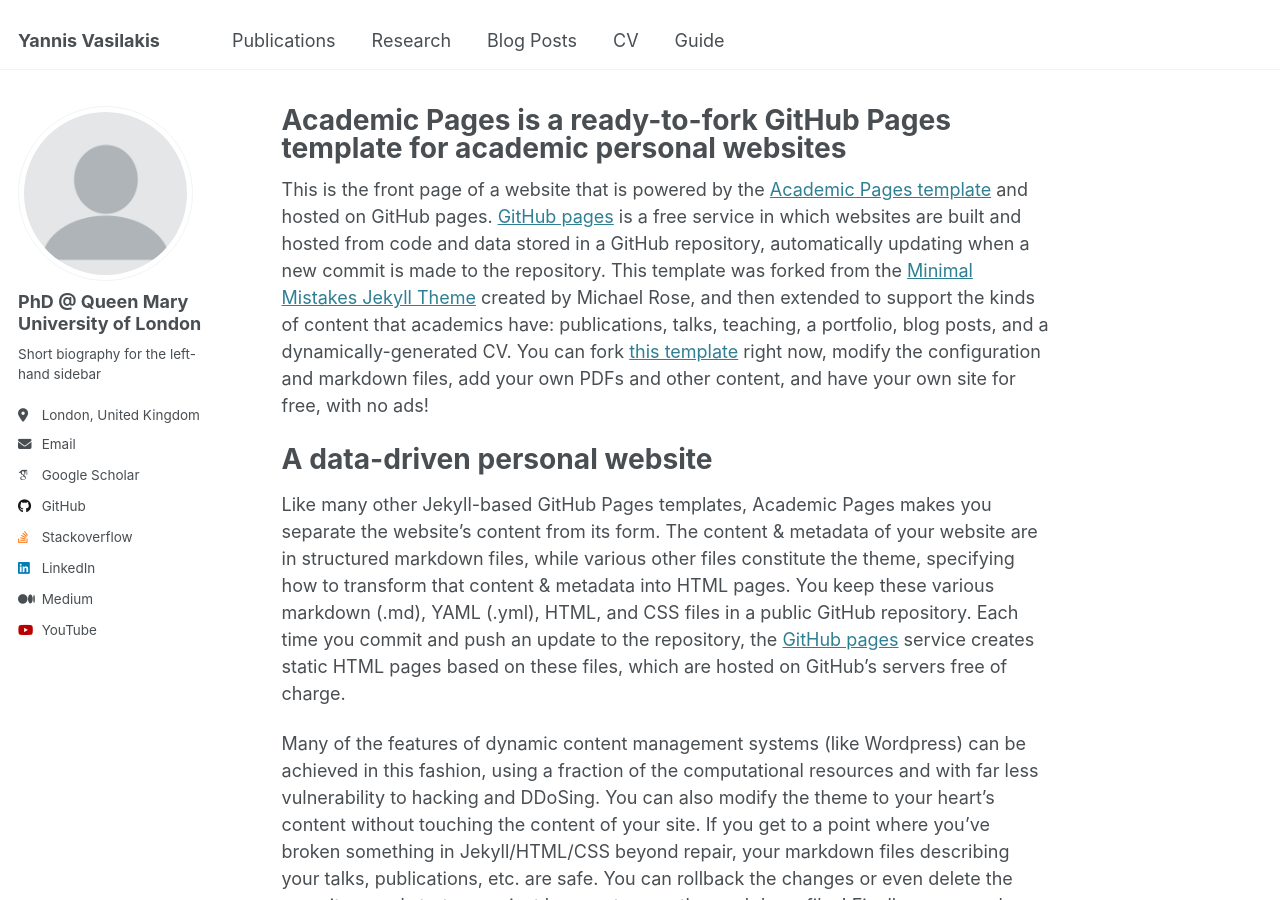
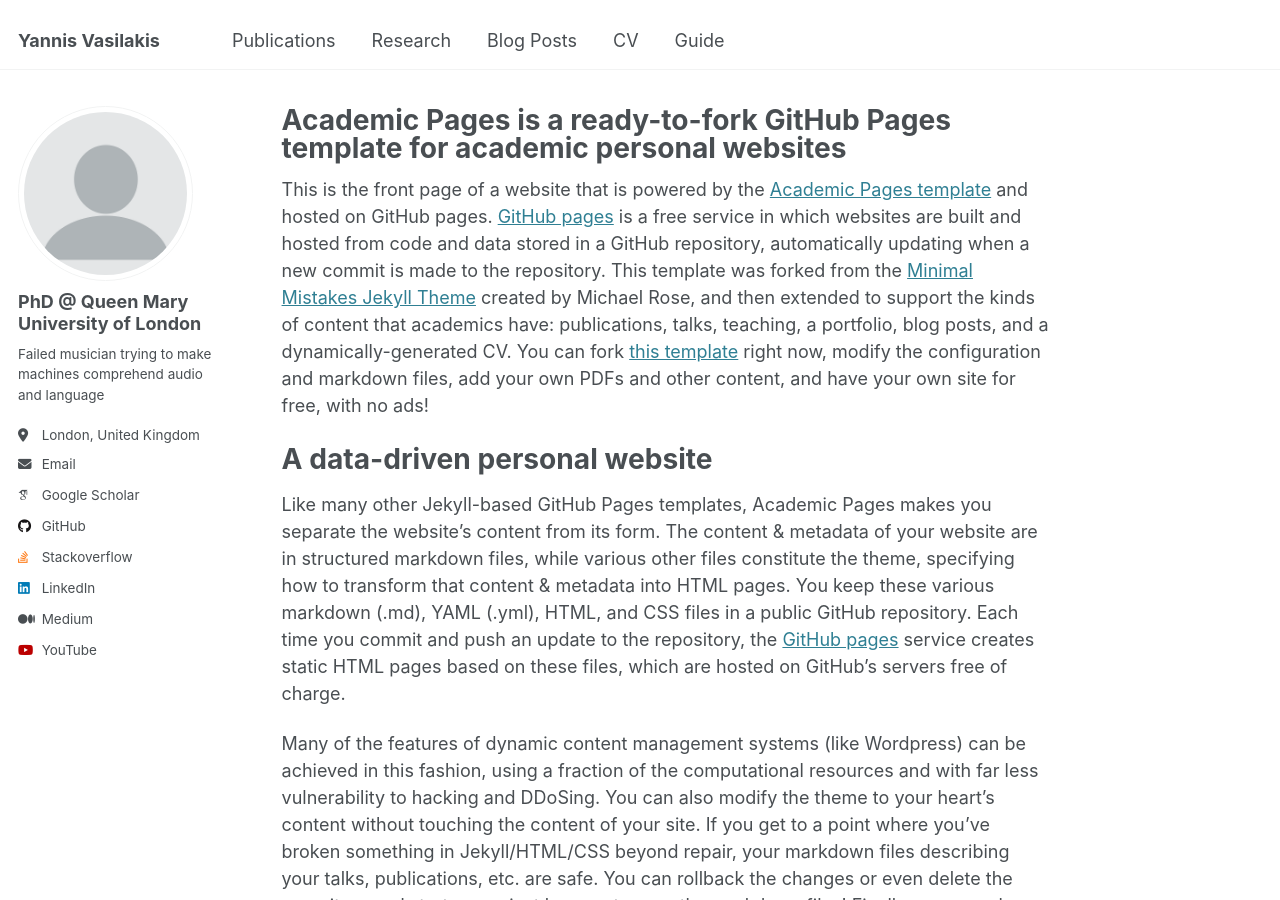
Before and after one commit to YannisBilly/YannisBilly.github.io, a Jekyll site: the page built from _pages/about.md, in a window 1280 px wide and 900 px high. Built offline with Jekyll 4.4.1, drawn with Linux system fonts in a browser that asks for light colours; some web fonts are replaced.

Commit message:
Added short bio

```diff
--- a/_config.yml
+++ b/_config.yml
@@ -25,7 +25,7 @@ author:
   avatar           : "profile.png"
   name             : "PhD @ Queen Mary University of London"
   pronouns         : # example: "she/her"
-  bio              : "Short biography for the left-hand sidebar"
+  bio              : "Failed musician trying to make machines comprehend audio and language"
   location         : "London, United Kingdom"
   email            : "i.vasilakis@qmul.ac.uk"
 
```
